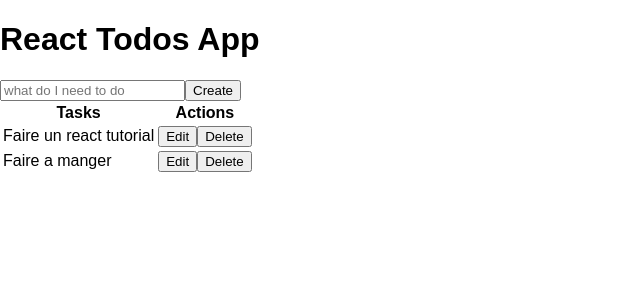
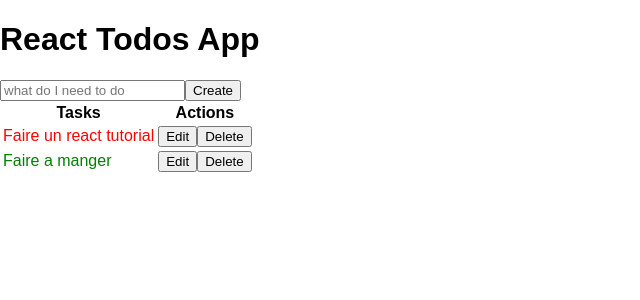
Before and after one commit to lacouf/react-todo, a React (Create React App) app: page / in a window 1280 px wide. Shown: the top 300 px of the page, without its empty margins (0-640 px from the left). Built offline with nearby package versions, Linux system fonts and the light colour scheme.

Commit message:
Render proper color according to completion

```diff
--- a/src/App.js
+++ b/src/App.js
@@ -38,7 +38,7 @@ class App extends Component {
   createTask(task) {
     let id = this.nextId();
     this.state.todos.push({
-      id: id,
+      id,
       task,
       isCompleted: false
     });
--- a/src/TodosListItem.js
+++ b/src/TodosListItem.js
@@ -7,6 +7,20 @@ export default class TodosListItem extends Component {
     this.state = {
       isEditing: false
     }
+  }
+
+  renderTaskSection() {
+    const { task, isCompleted } = this.props;
+
+    const taskStyle = {
+          color: isCompleted==='true' ? 'green' : 'red',
+          cursor: 'pointer'
+        };
+
+    return (
+        <td style={taskStyle}>{task}</td>
+    );
+
   }
 
   renderActionSection() {
@@ -31,7 +45,7 @@ export default class TodosListItem extends Component {
 
     return (
         <tr>
-          <td>{this.props.task}</td>
+          {this.renderTaskSection()}
           {this.renderActionSection()}
         </tr>
     );
```
